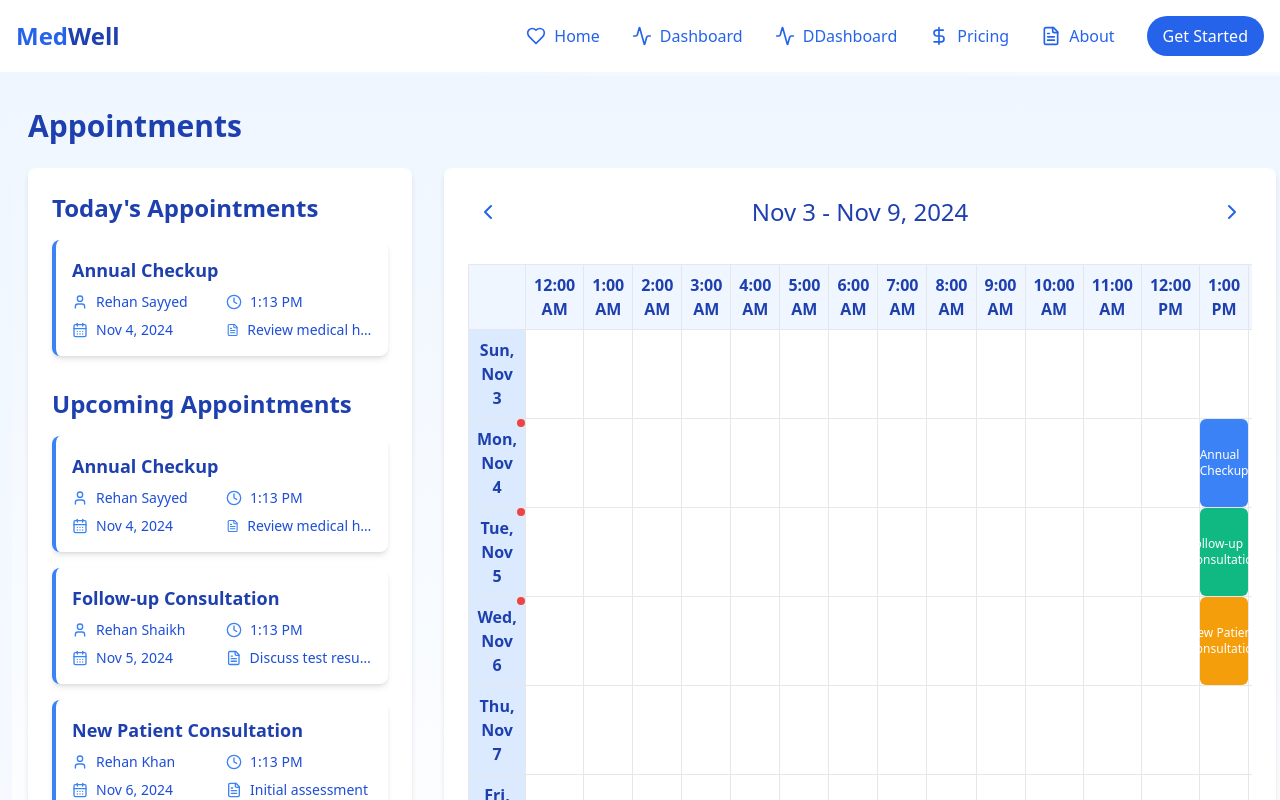
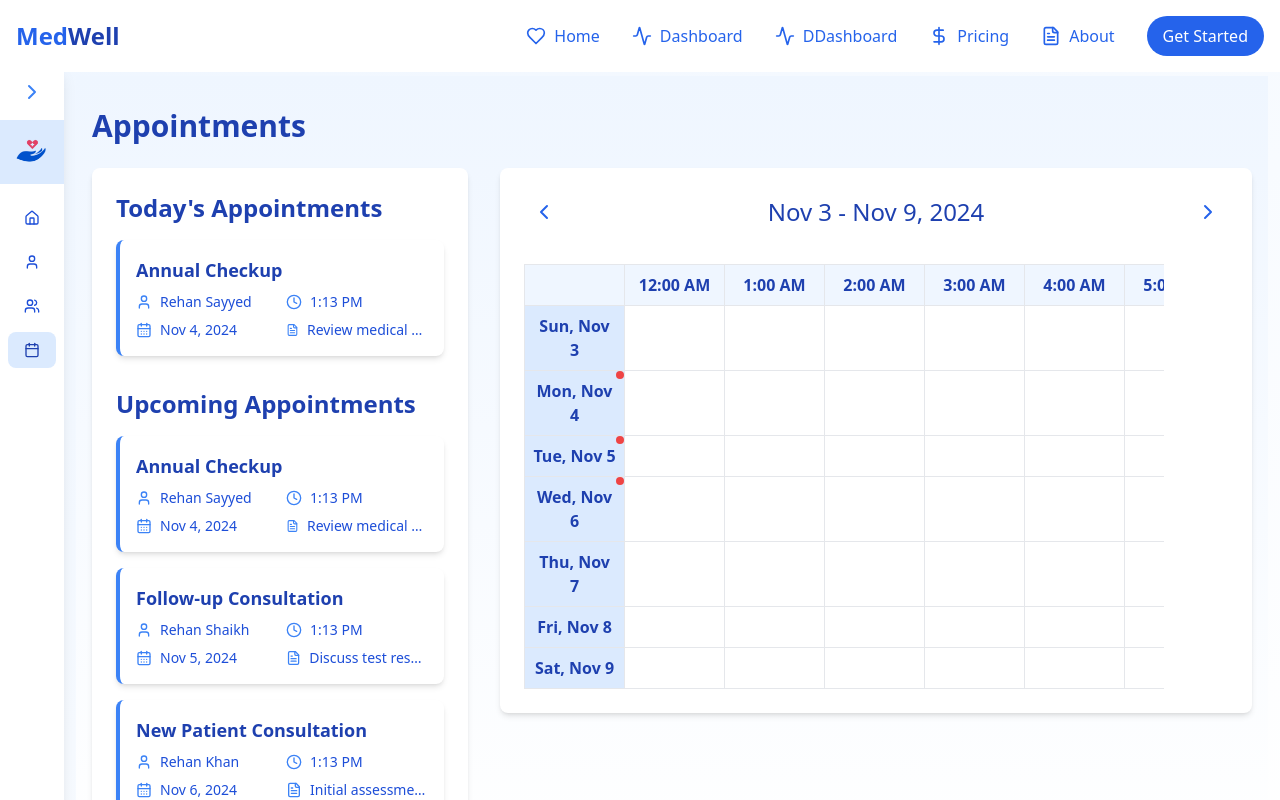
Before and after one commit to rsayyed591/Medwell-Frontend, a React (Vite) app: page /doctordashboard in a window 1280 px wide. Both pictures are taken after a click on the button 32 px from the left and 350 px from the top of the page. Shown: the top 800 px of the page. Built offline with nearby package versions, Linux system fonts and the light colour scheme; no server answers.

Commit message:
error solving

```diff
--- a/src/pages/DoctorDashboard/PatientAppointments.jsx
+++ b/src/pages/DoctorDashboard/PatientAppointments.jsx
@@ -40,6 +40,7 @@
   const [todayAppointments, setTodayAppointments] = useState([])
   const [futureAppointments, setFutureAppointments] = useState([])
   const [isMobile, setIsMobile] = useState(false)
+  const [view, setView] = useState('list') // 'list' or 'calendar'
 
   useEffect(() => {
     const handleResize = () => {
@@ -133,7 +134,7 @@
             <tr>
               <th className="p-2 border bg-blue-50"></th>
               {timeSlots.map((time, index) => (
-                <th key={index} className="p-2 border bg-blue-50 min-width-100 text-blue-800">
+                <th key={index} className="p-2 border bg-blue-50 min-w-[100px] text-blue-800">
                   {time.format('h:mm A')}
                 </th>
               ))}
@@ -142,7 +143,7 @@
           <tbody>
             {weekDays.map((day, dayIndex) => (
               <tr key={dayIndex}>
-                <td className="p-2 border text-center font-semibold relative bg-blue-100 text-blue-800">
+                <td className="p-2 border text-center font-semibold relative bg-blue-100 text-blue-800 min-w-[100px]">
                   {day.format('ddd, MMM D')}
                   {appointments.some(app => moment(app.start).isSame(day, 'day')) && (
                     <span className="absolute top-0 right-0 w-2 h-2 bg-red-500 rounded-full"></span>
@@ -157,7 +158,7 @@
                     moment(app.start).isSame(cellDateTime, 'hour')
                   )
                   return (
-                    <td key={timeIndex} className="p-2 border relative min-height-50 hover:bg-blue-50 transition-colors duration-200">
+                    <td key={timeIndex} className="p-2 border relative min-h-[50px] hover:bg-blue-50 transition-colors duration-200">
                       {appointmentsInSlot.map((app, appIndex) => (
                         <div
                           key={appIndex}
@@ -182,12 +183,26 @@
   return (
     <div className="container mx-auto px-4 py-8 bg-gradient-to-b from-blue-50 to-white min-h-screen">
       <h1 className="text-3xl font-bold text-blue-800 mb-6">Appointments</h1>
+      <div className="mb-4 flex justify-center md:hidden">
+        <button
+          onClick={() => setView('list')}
+          className={`px-4 py-2 rounded-l-lg ${view === 'list' ? 'bg-blue-600 text-white' : 'bg-blue-100 text-blue-600'}`}
+        >
+          List View
+        </button>
+        <button
+          onClick={() => setView('calendar')}
+          className={`px-4 py-2 rounded-r-lg ${view === 'calendar' ? 'bg-blue-600 text-white' : 'bg-blue-100 text-blue-600'}`}
+        >
+          Calendar View
+        </button>
+      </div>
       <div className="flex flex-col md:flex-row gap-4 md:gap-8 max-w-7xl mx-auto">
         <motion.div
           initial={{ opacity: 0, x: -50 }}
           animate={{ opacity: 1, x: 0 }}
           transition={{ duration: 0.5 }}
-          className="w-full md:w-1/3"
+          className={`w-full md:w-1/3 ${isMobile && view === 'calendar' ? 'hidden' : ''}`}
         >
           <div className="bg-white p-4 md:p-6 rounded-lg shadow-md">
             <h2 className="text-xl md:text-2xl font-semibold mb-4 text-blue-800">Today's Appointments</h2>
@@ -217,7 +232,7 @@
           initial={{ opacity: 0, x: 50 }}
           animate={{ opacity: 1, x: 0 }}
           transition={{ duration: 0.5 }}
-          className="w-full md:w-2/3"
+          className={`w-full md:w-full lg:w-2/3 ${isMobile && view === 'list' ? 'hidden' : ''}`}
         >
           <div className="bg-white p-4 md:p-6 rounded-lg shadow-md">
             <div className="flex justify-between items-center mb-4 md:mb-8">
@@ -237,7 +252,9 @@
                 <ChevronRight className="w-5 h-5 md:w-6 md:h-6" />
               </button>
             </div>
-            <WeeklyCalendar />
+            <div className="w-full max-w-[245px] md:max-w-screen-sm md:w-full md:min-w-[400px] overflow-x-auto">
+      <WeeklyCalendar />
+    </div>
           </div>
         </motion.div>
         <AnimatePresence>
```
